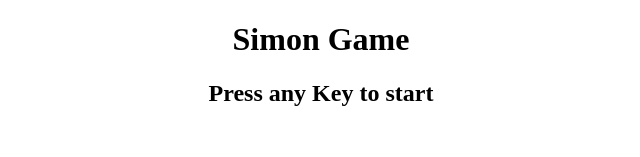
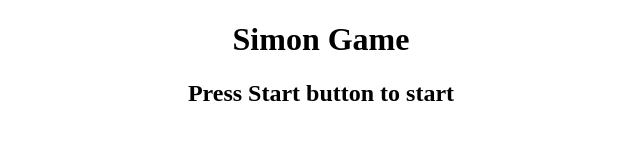
Before and after one commit to vraj2409/simongame, a plain HTML site: page index.html in a window 1280 px wide. Shown: the top 157 px of the page, without its empty margins (319-959 px from the left). Drawn offline with Linux system fonts and the light colour scheme.

Commit message:
Add files via upload

```diff
--- a/index.html
+++ b/index.html
@@ -9,7 +9,7 @@
   <body>
     <h1>Simon Game</h1>
     <h2 id="highscore"></h2>
-    <h2 id="result">Press any Key to start</h2>
+    <h2 id="result">Press Start button to start</h2>
     <div class="btn-container">
        <div class="line-one">
         <div class="btn r" type = "button" id = "r"></div>
```
Also changed, not shown: app.js (line endings or trailing spaces).
